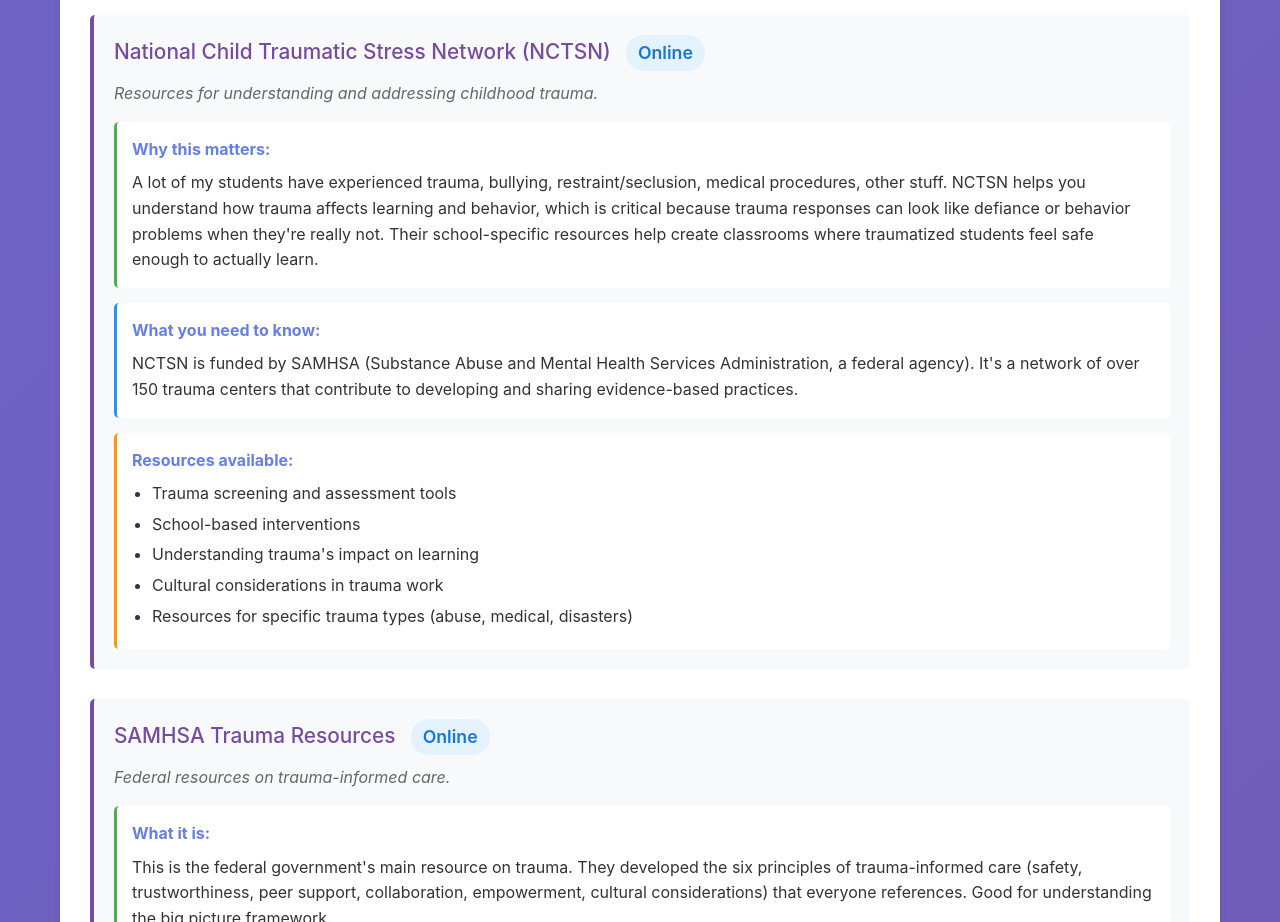
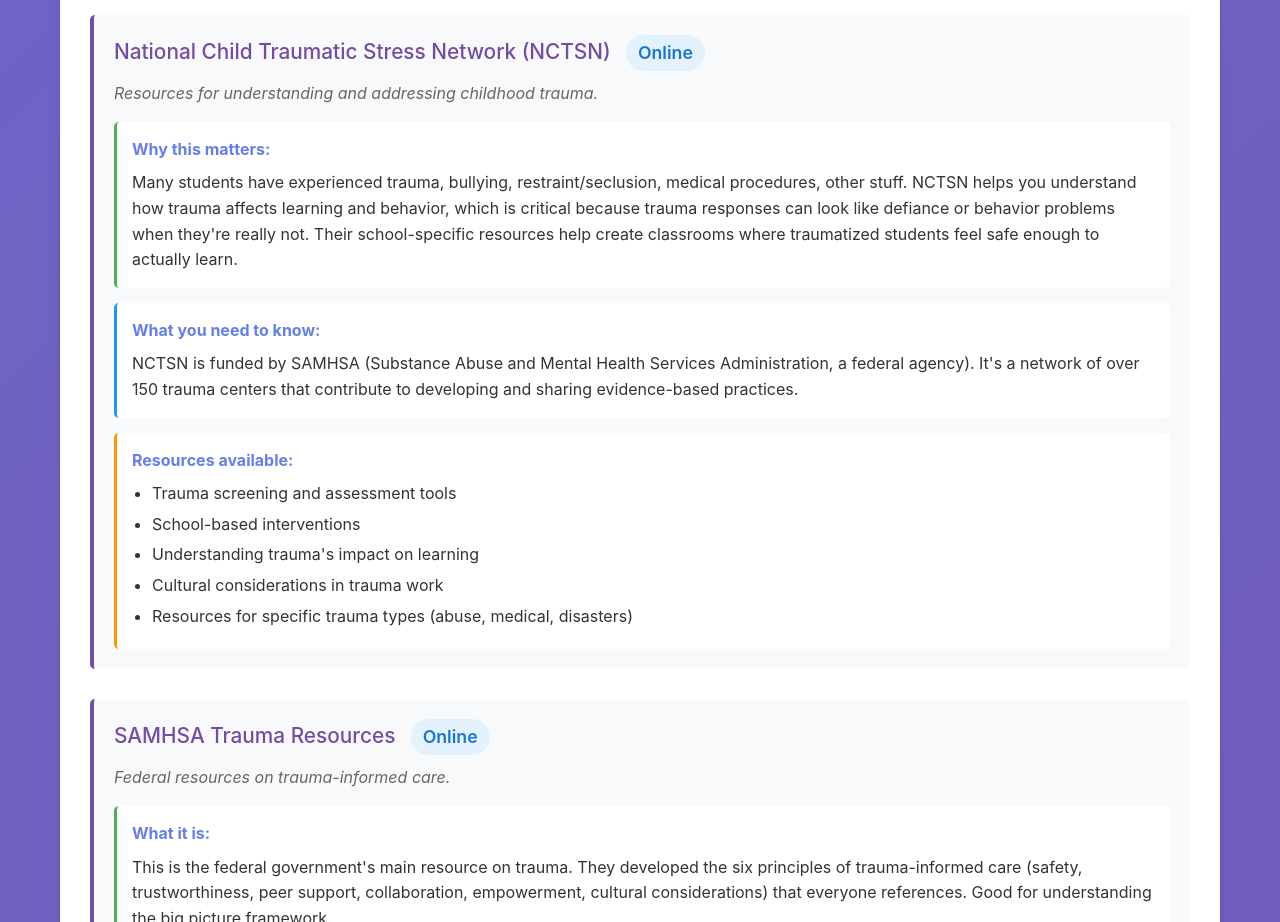
Before and after one commit to rsullyhue/Autism-Resource-Guide, a plain HTML site: page index.html in a window 1280 px wide. Shown: the part 8180-9102 px from the top of the page. Drawn offline with Linux system fonts and the light colour scheme.

Commit message:
Update index.html

```diff
--- a/index.html
+++ b/index.html
@@ -611,7 +611,7 @@
 
                 <div class="resource-why">
                     <strong>Why this matters:</strong>
-                    A lot of my students have experienced trauma, bullying, restraint/seclusion, medical procedures, other stuff. NCTSN helps you understand how trauma affects learning and behavior, which is critical because trauma responses can look like defiance or behavior problems when they're really not. Their school-specific resources help create classrooms where traumatized students feel safe enough to actually learn.
+                    Many students have experienced trauma, bullying, restraint/seclusion, medical procedures, other stuff. NCTSN helps you understand how trauma affects learning and behavior, which is critical because trauma responses can look like defiance or behavior problems when they're really not. Their school-specific resources help create classrooms where traumatized students feel safe enough to actually learn.
                 </div>
 
                 <div class="resource-evidence">
```
